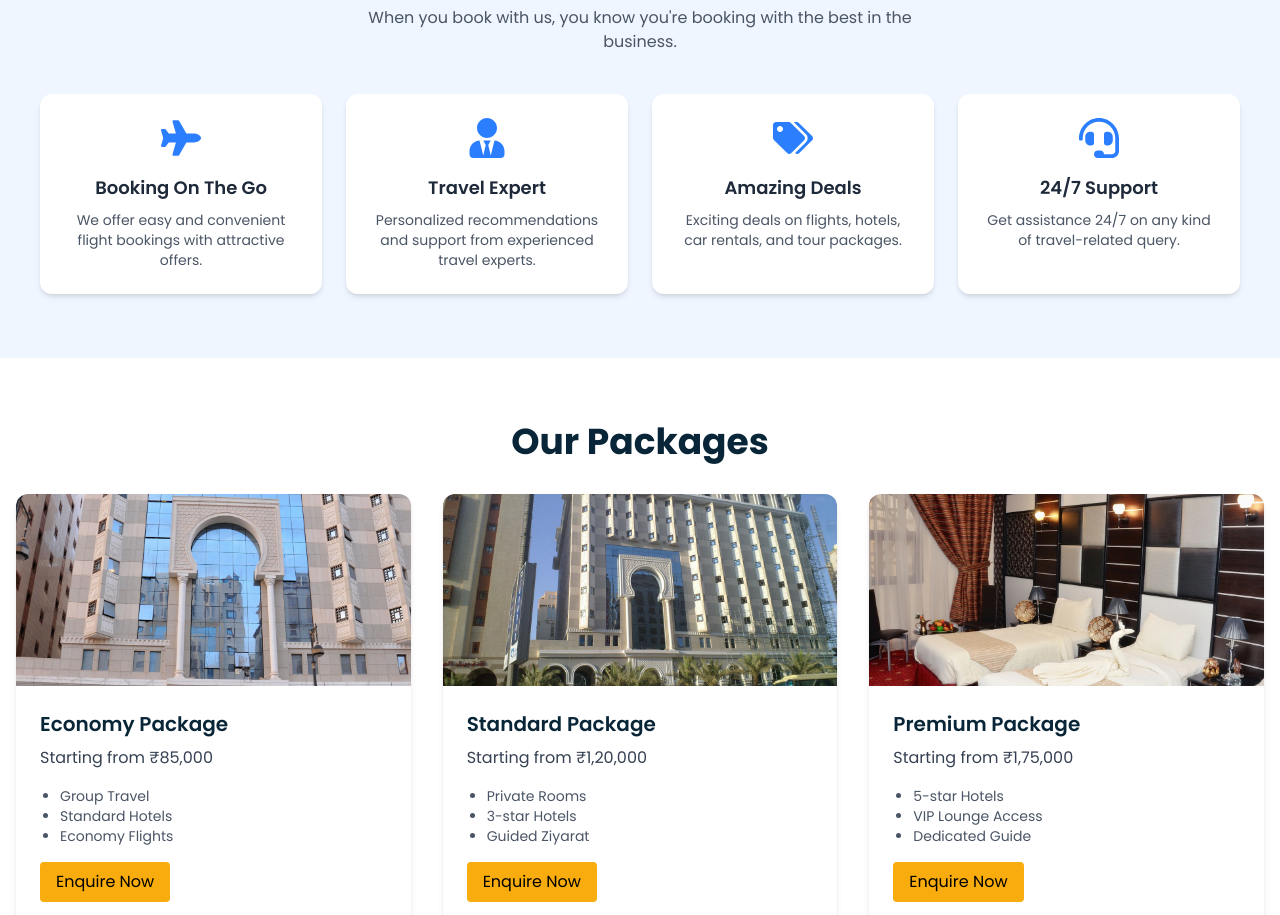
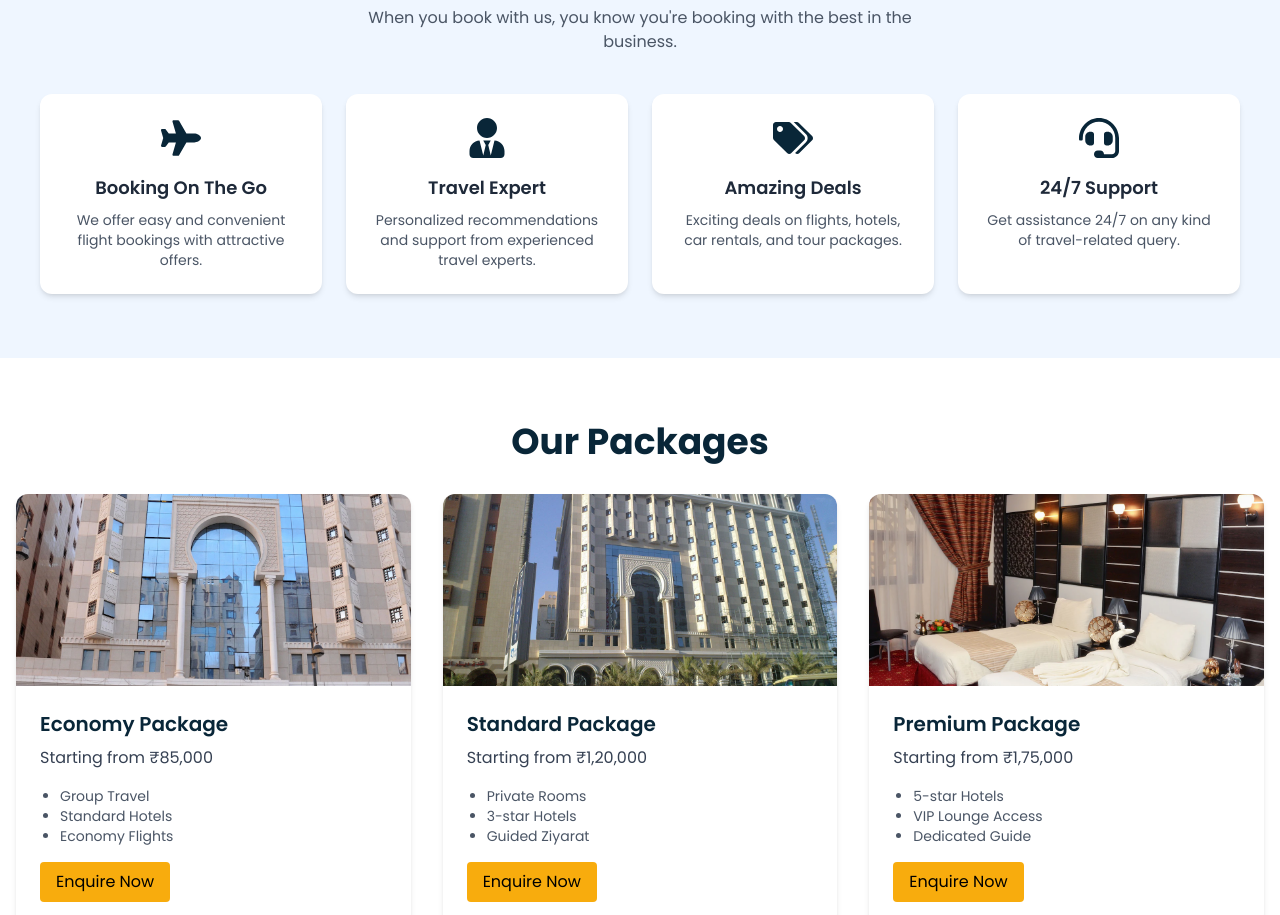
Before and after one commit to umair986/MuftiTravels, a Next.js app: page / in a window 1280 px wide. Shown: the part 1503-2418 px from the top of the page. Built offline with nearby package versions, Linux system fonts and the light colour scheme.

Commit message:
icon changes

```diff
--- a/src/app/components/WhyChooseUs.tsx
+++ b/src/app/components/WhyChooseUs.tsx
@@ -3,24 +3,26 @@
 import { motion } from "framer-motion";
 import { FaPlane, FaUserTie, FaTags, FaHeadset } from "react-icons/fa";
 
+const iconColor = "#092638";
+
 const features = [
   {
-    icon: <FaPlane size={40} className="text-blue-500" />,
+    icon: <FaPlane size={40} style={{ color: iconColor }} />,
     title: "Booking On The Go",
     desc: "We offer easy and convenient flight bookings with attractive offers.",
   },
   {
-    icon: <FaUserTie size={40} className="text-blue-500" />,
+    icon: <FaUserTie size={40} style={{ color: iconColor }} />,
     title: "Travel Expert",
     desc: "Personalized recommendations and support from experienced travel experts.",
   },
   {
-    icon: <FaTags size={40} className="text-blue-500" />,
+    icon: <FaTags size={40} style={{ color: iconColor }} />,
     title: "Amazing Deals",
     desc: "Exciting deals on flights, hotels, car rentals, and tour packages.",
   },
   {
-    icon: <FaHeadset size={40} className="text-blue-500" />,
+    icon: <FaHeadset size={40} style={{ color: iconColor }} />,
     title: "24/7 Support",
     desc: "Get assistance 24/7 on any kind of travel-related query.",
   },
```
